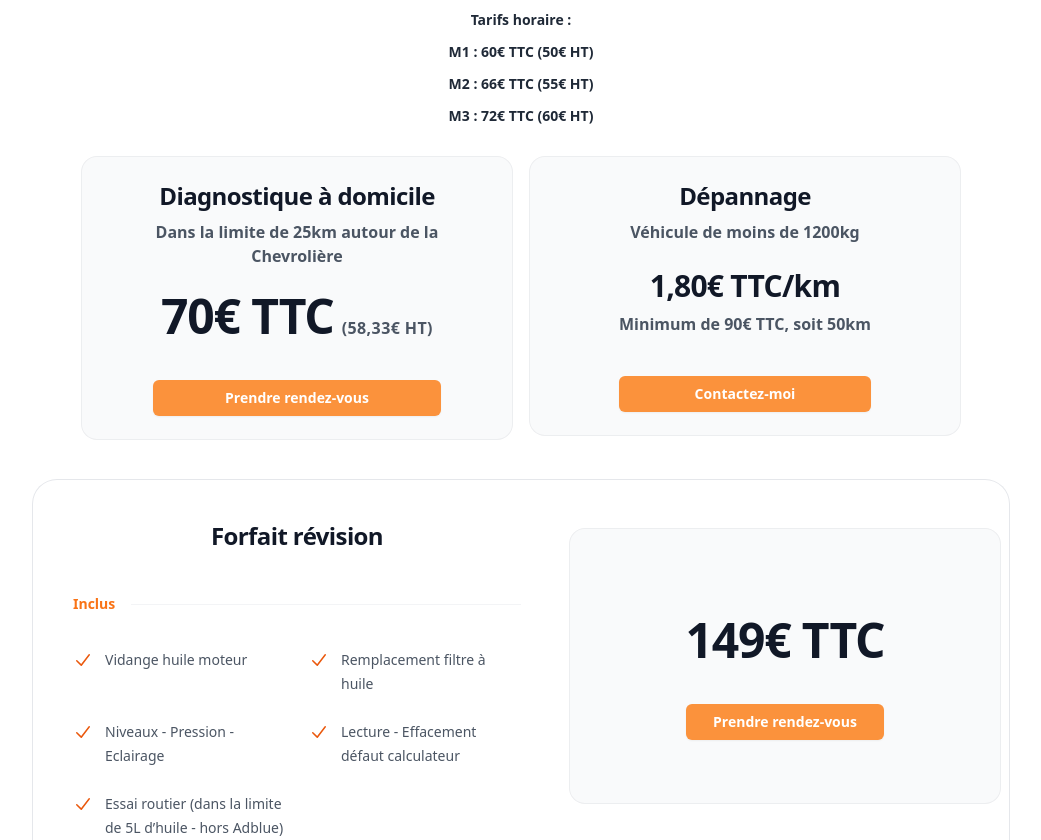
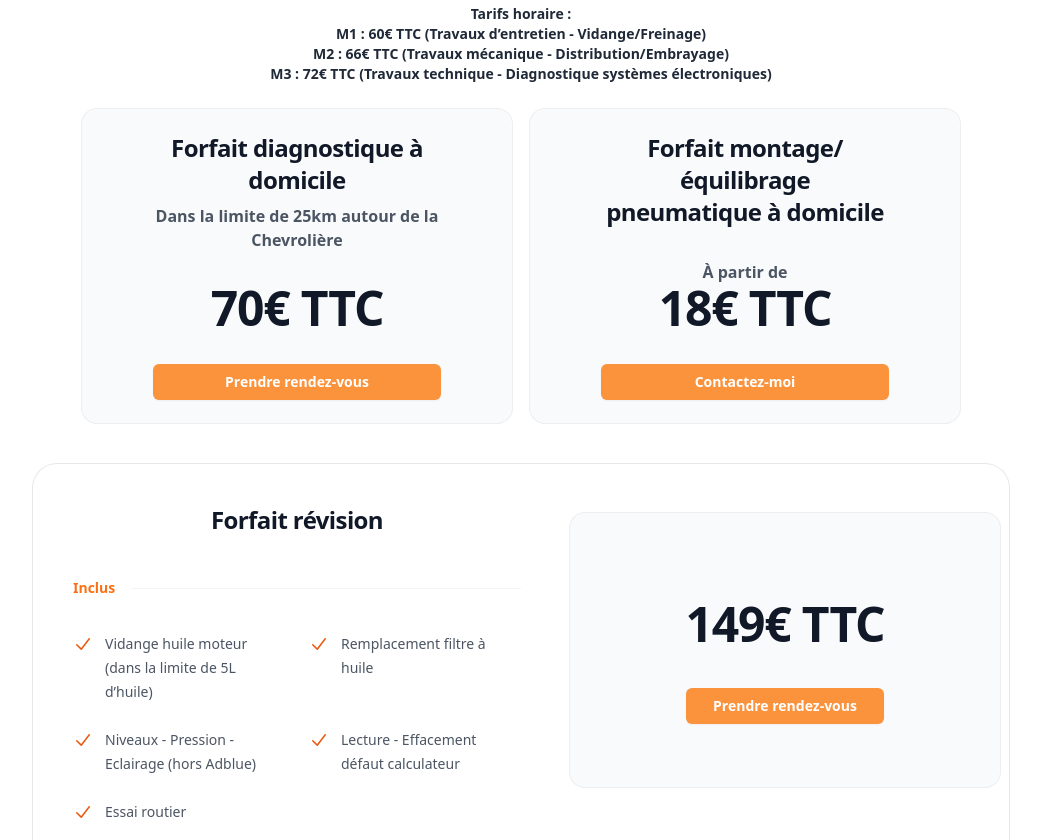
Before and after one commit to BriceJuhel/carva, a Next.js app: page / in a window 1280 px wide. Shown: the part 1960-2800 px from the top of the page, without its empty margins (119-1160 px from the left). Built offline with nearby package versions, Linux system fonts and the light colour scheme.

Commit message:
ajout modifs à effectuer

```diff
--- a/components/Presentation.tsx
+++ b/components/Presentation.tsx
@@ -22,7 +22,7 @@ const Presentation = () => {
       <div className="mt-4 sm:mt-10 text-center">
         <p>
             Après une dizaine d&apos;années dans différents postes
-            dans l&apos;automobile, je vous propose mes services de
+            du secteur automobile, je vous propose mes services de
             réparations et d&apos;entretien à domicile ou dans mon
             atelier suivant les prestations à effectuer, avec
             possibilité d&apos;un véhicule de prêt. <br />
--- a/components/Prices.tsx
+++ b/components/Prices.tsx
@@ -4,11 +4,11 @@ import { Link } from "react-scroll/modules"
 import React from "react"
 
 const includedOne = [
-  'Vidange huile moteur',
+  'Vidange huile moteur (dans la limite de 5L d’huile)',
   'Remplacement filtre à huile',
-  'Niveaux - Pression - Eclairage',
+  'Niveaux - Pression - Eclairage (hors Adblue)',
   'Lecture - Effacement défaut calculateur',
-  'Essai routier (dans la limite de 5L d’huile - hors Adblue)',
+  'Essai routier',
 ]
 
 const includedTwo = [
@@ -36,11 +36,11 @@ export default function Prices() {
       <div className="mx-auto max-w-7xl px- lg:px-8">
         <div className="mx-auto max-w-2xl text-center">
           <h2 className="text-3xl font-bold tracking-tight text-gray-900 sm:text-4xl underline">Tarifs & Prestations</h2>
-          <p className="mt-6 text-sm leading-8 text-gray-800 font-semibold">
+          <p className="mt-6 text-xs sm:text-sm leading-8 text-gray-800 font-semibold">
           Tarifs horaire : <br />
-          M1 : 60€ TTC (50€ HT)<br />
-          M2 : 66€ TTC (55€ HT)<br />
-          M3 : 72€ TTC (60€ HT)<br />
+          M1 : 60€ TTC (Travaux d’entretien - Vidange/Freinage)<br />
+          M2 : 66€ TTC (Travaux mécanique - Distribution/Embrayage)<br />
+          M3 : 72€ TTC (Travaux technique - Diagnostique systèmes électroniques)<br />
           </p>
         </div>
       </div>
@@ -49,18 +49,17 @@ export default function Prices() {
          <div className="-mt-2 p-2 lg:mt-0 lg:w-full lg:max-w-md lg:flex-shrink-0">
             <div className="rounded-2xl bg-gray-50 py-6 text-center ring-1 ring-inset ring-gray-900/5 lg:flex lg:flex-col lg:justify-center lg:py-6 mt-4">
               <div className="mx-auto max-w-xs px-4">
-              <h3 className="text-2xl font-bold tracking-tight text-gray-900 text-center">Diagnostique à domicile</h3>
+              <h3 className="text-2xl font-bold tracking-tight text-gray-900 text-center">Forfait diagnostique à domicile</h3>
                 <p className="text-base font-semibold text-gray-600 mt-2">Dans la limite de 25km autour de la Chevrolière</p>
-                <p className="mt-6 flex items-baseline justify-center gap-x-2">
+                <p className="mt-8 flex items-baseline justify-center gap-x-2">
                   <span className="text-5xl font-bold tracking-tight text-gray-900">70€ TTC</span>
-                  <span className="font-semibold leading-6 tracking-wide text-gray-600">(58,33€ HT)</span>
                 </p>
                 <Link to="contact"
                   spy={true}
                   smooth={true}
                   offset={-120}
                   duration={600}>
-                  <button className="mt-10 block w-full rounded-md bg-orange-400 px-3 py-2 text-center text-sm font-semibold text-white shadow-sm hover:bg-orange-500 focus-visible:outline focus-visible:outline-2 focus-visible:outline-offset-2 focus-visible:outline-indigo-600">Prendre rendez-vous</button>
+                  <button className="mt-8 block w-full rounded-md bg-orange-400 px-3 py-2 text-center text-sm font-semibold text-white shadow-sm hover:bg-orange-500 focus-visible:outline focus-visible:outline-2 focus-visible:outline-offset-2 focus-visible:outline-indigo-600">Prendre rendez-vous</button>
                 </Link>
               </div>
             </div>
@@ -71,18 +70,19 @@ export default function Prices() {
           <div className="-mt-2 p-2 lg:mt-0 lg:w-full lg:max-w-md lg:flex-shrink-0">
             <div className="rounded-2xl bg-gray-50 py-6 text-center ring-1 ring-inset ring-gray-900/5 lg:flex lg:flex-col lg:justify-center lg:py-6 mt-4">
               <div className="mx-auto max-w-xs px-4">
-              <h3 className="text-2xl font-bold tracking-tight text-gray-900 text-center">Dépannage</h3>
-                <p className="text-base font-semibold text-gray-600 mt-2">Véhicule de moins de 1200kg</p>
-                <p className="mt-6 flex items-baseline justify-center gap-x-2">
-                  <span className="text-3xl font-bold tracking-tight text-gray-900">1,80€ TTC/km</span>
+              <h3 className="text-2xl font-bold tracking-tight text-gray-900 text-center">Forfait montage/équilibrage pneumatique à domicile</h3>
+              <div className='my-8'>
+                <p className="text-base font-semibold text-gray-600 mt-2">À partir de</p>
+                  <p className=" flex items-baseline justify-center gap-x-2">
+                    <span className="text-5xl font-bold tracking-tight text-gray-900">18€ TTC</span>
                 </p>
-                <p className="text-base font-semibold text-gray-600 mt-2">Minimum de 90€ TTC, soit 50km</p>
+              </div>
                 <Link to="contact"
                   spy={true}
                   smooth={true}
                   offset={-120}
                   duration={600}>
-                  <button className="mt-10 block w-full rounded-md bg-orange-400 px-3 py-2 text-center text-sm font-semibold text-white shadow-sm hover:bg-orange-500 focus-visible:outline focus-visible:outline-2 focus-visible:outline-offset-2 focus-visible:outline-indigo-600">Contactez-moi</button>
+                  <button className="mt-4 block w-full rounded-md bg-orange-400 px-3 py-2 text-center text-sm font-semibold text-white shadow-sm hover:bg-orange-500 focus-visible:outline focus-visible:outline-2 focus-visible:outline-offset-2 focus-visible:outline-indigo-600">Contactez-moi</button>
                 </Link>
               </div>
             </div>
@@ -186,7 +186,12 @@ export default function Prices() {
           <div className="-mt-2 p-2 lg:mt-2 lg:w-full lg:max-w-md lg:flex-shrink-0 lg:items-center">
             <div className="rounded-2xl bg-gray-50 py-10 text-center ring-1 ring-inset ring-gray-900/5 lg:flex lg:flex-col lg:justify-center lg:py-16">
               <div className="mx-auto max-w-xs px-8">
-                  <p className="text-base font-semibold text-gray-600 mt-2">Sur devis suivant le type de recherche du véhicule et de la localisation (exemple : 349€ TTC pour une recherche et inspection d&apos;un véhicule à 50km maximum autour de La Chevrolière)</p>
+              <div className='my-14'>
+                <p className="text-base font-semibold text-gray-600 mt-2">À partir de</p>
+                  <p className=" flex items-baseline justify-center gap-x-2">
+                    <span className="text-5xl font-bold tracking-tight text-gray-900">349€ TTC</span>
+                </p>
+              </div>
                   <Link to="contact"
                   spy={true}
                   smooth={true}
```
